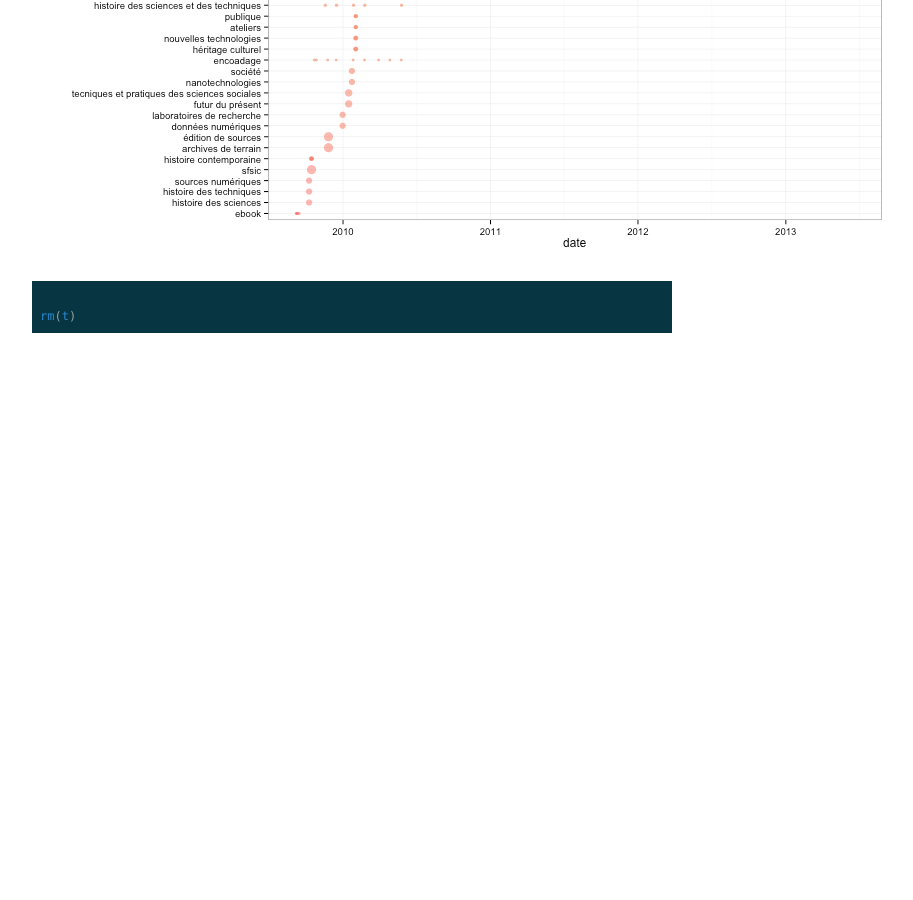
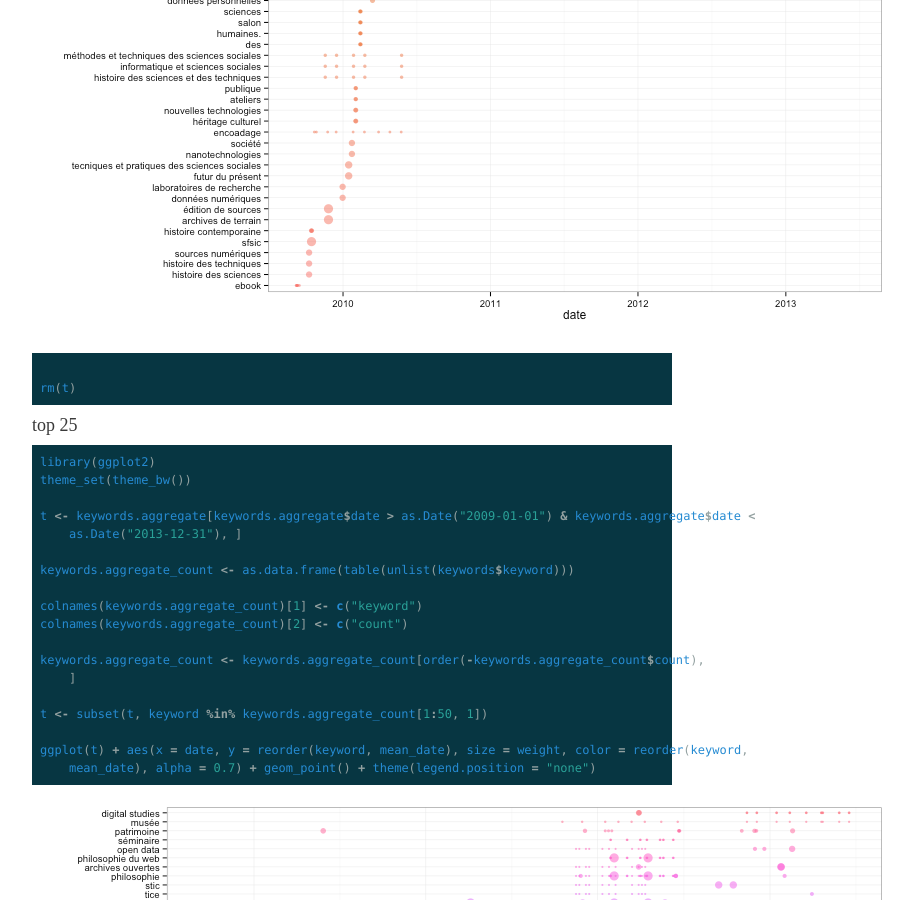
Before and after one commit to taniki/digital-humanities, a Jekyll site: the page built from _posts/notebook/2013-02-28-dh_keywords_analysis.md, in a window 1280 px wide and 900 px high, scrolled down 10482 px. Shown: the whole window, without its empty margins (288-1201 px from the left). Built offline with Jekyll 4.4.1, drawn with Linux system fonts in a browser that asks for light colours; some web fonts are replaced; Markdown is read by kramdown in place of the engine named in the settings; before the commit the page ends 10887 px from its top, so only the background shows below that; some of the changed text lies outside the part shown.

Commit message:
calculte top 50 keywords and visualize them

````diff
--- a/_posts/notebook/2013-02-28-dh_keywords_analysis.md
+++ b/_posts/notebook/2013-02-28-dh_keywords_analysis.md
@@ -213,3 +215,35 @@ ggplot(t) + aes(x = date, y = reorder(keyword, mean_date), size = weight, color
 
 rm(t)
 ```
+
+
+### top 25
+
+
+```r
+library(ggplot2)
+theme_set(theme_bw())
+
+t <- keywords.aggregate[keywords.aggregate$date > as.Date("2009-01-01") & keywords.aggregate$date <
+    as.Date("2013-12-31"), ]
+
+keywords.aggregate_count <- as.data.frame(table(unlist(keywords$keyword)))
+
+colnames(keywords.aggregate_count)[1] <- c("keyword")
+colnames(keywords.aggregate_count)[2] <- c("count")
+
+keywords.aggregate_count <- keywords.aggregate_count[order(-keywords.aggregate_count$count),
+    ]
+
+t <- subset(t, keyword %in% keywords.aggregate_count[1:50, 1])
+
+ggplot(t) + aes(x = date, y = reorder(keyword, mean_date), size = weight, color = reorder(keyword,
+    mean_date), alpha = 0.7) + geom_point() + theme(legend.position = "none")
+```
+
+![plot of chunk distribution_top50_time](figure/distribution_top50_time.png)
+
+```r
+
+rm(t)
+```
````
Also changed, not shown: other parts of _posts/notebook/2013-02-28-dh_keywords_analysis.md (+2 -0 lines), _code/notebook/2013-02-28-dh_keywords_analysis.rmd (+27 -0 lines), figure/distribution_top50_time.png (added).
